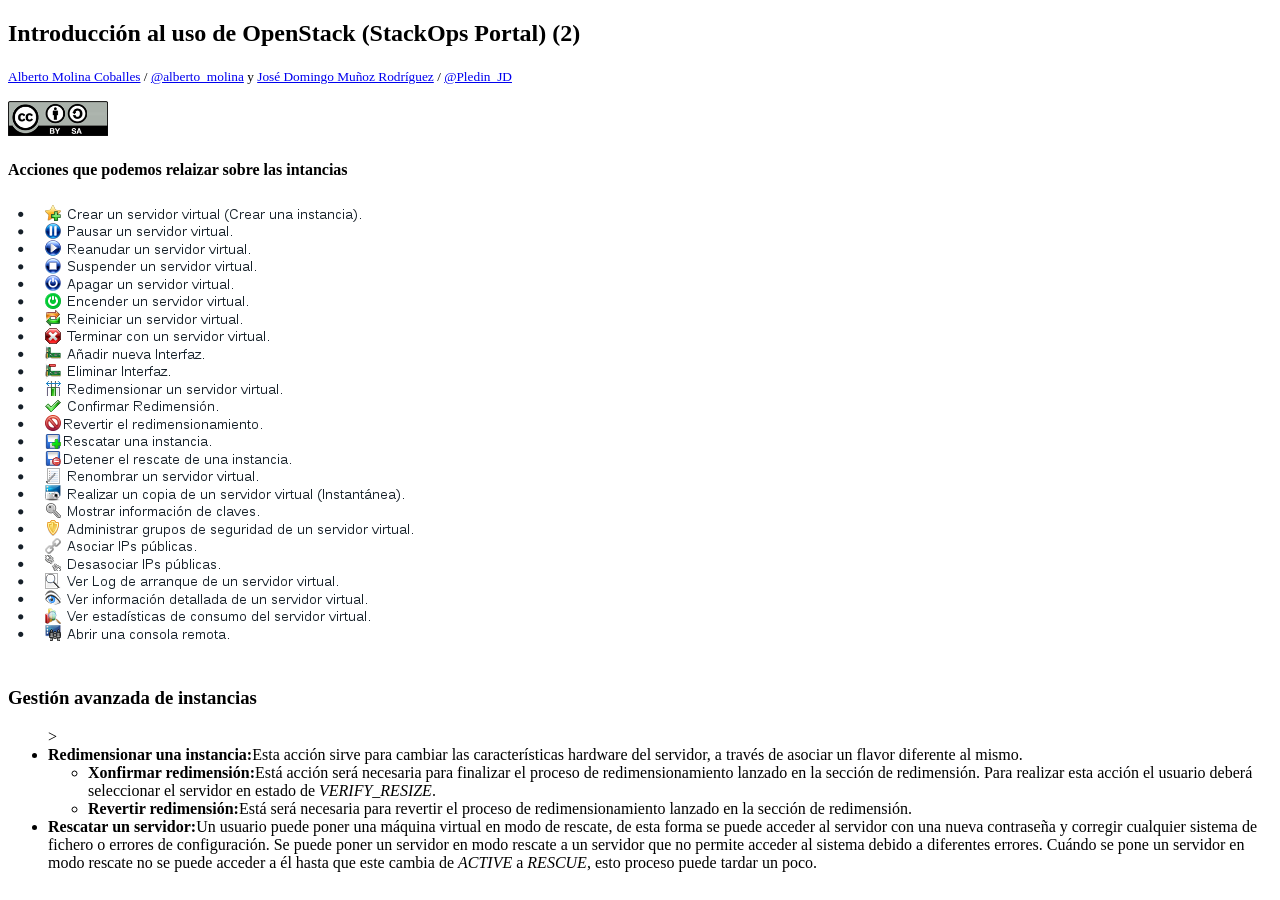
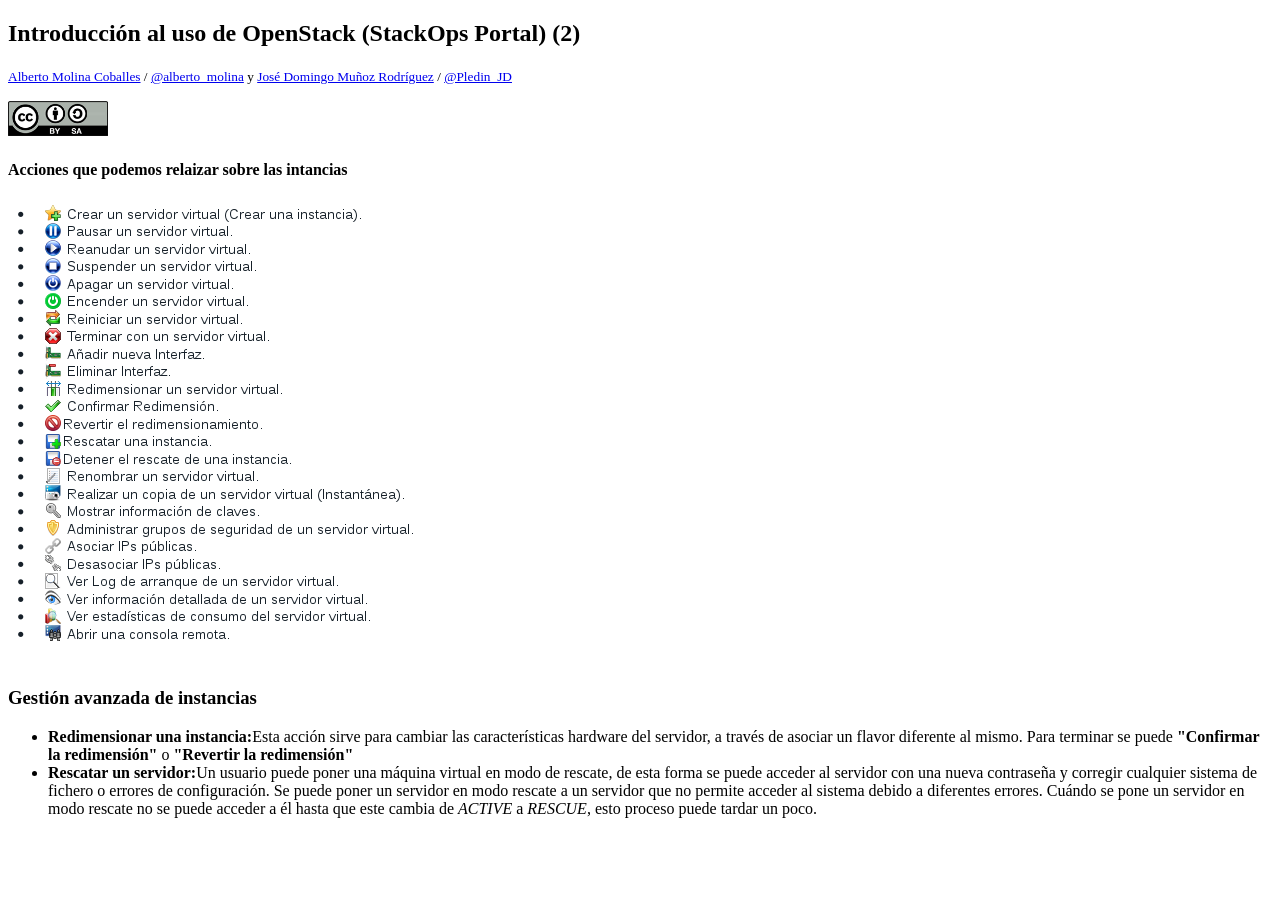
Before and after one commit to iesgn/cloud2, a Jekyll site: the page built from curso/u3/presentacion.html, in a window 1280 px wide. Built offline with Jekyll 4.4.1, drawn with Linux system fonts in a browser that asks for light colours.

Commit message:
Presentación unidad 3

```diff
--- a/curso/u3/presentacion.html
+++ b/curso/u3/presentacion.html
@@ -24,11 +24,9 @@ tema: sky
 	  </section>
 	  <section>
 	  		<h3>Gestión avanzada de instancias</h3>
-	  		<ul>>
-	  			<li><strong>Redimensionar una instancia:</strong>Esta acción sirve para cambiar las características hardware del servidor, a través de asociar un flavor diferente al mismo.</li>
-	  				<ul><li><strong>Xonfirmar redimensión:</strong>Está acción será necesaria para finalizar el proceso de redimensionamiento lanzado en la sección de redimensión. Para realizar esta acción el usuario deberá seleccionar el servidor en estado de <em>VERIFY_RESIZE</em>.</li>
-	  					<li><strong>Revertir redimensión:</strong>Está será necesaria para revertir el proceso de redimensionamiento lanzado en la sección de redimensión.</li>
-	  				</ul>
+	  		<ul>
+	  			<li><strong>Redimensionar una instancia:</strong>Esta acción sirve para cambiar las características hardware del servidor, a través de asociar un flavor diferente al mismo. Para terminar se puede <strong>"Confirmar la redimensión"</strong> o <strong>"Revertir la redimensión"</strong></li>
+
 	  			<li><strong>Rescatar un servidor:</strong>Un usuario puede poner una máquina virtual en modo de rescate, de esta forma se puede acceder al servidor con una nueva contraseña y corregir cualquier sistema de fichero o errores de configuración. Se puede poner un servidor en modo rescate a un servidor que no permite acceder al sistema debido a diferentes errores. Cuándo se pone un servidor en modo rescate no se puede acceder a él hasta que este cambia de <em>ACTIVE</em> a <em>RESCUE</em>, esto proceso puede tardar un poco.</li>
 	  		</ul>
 
```
